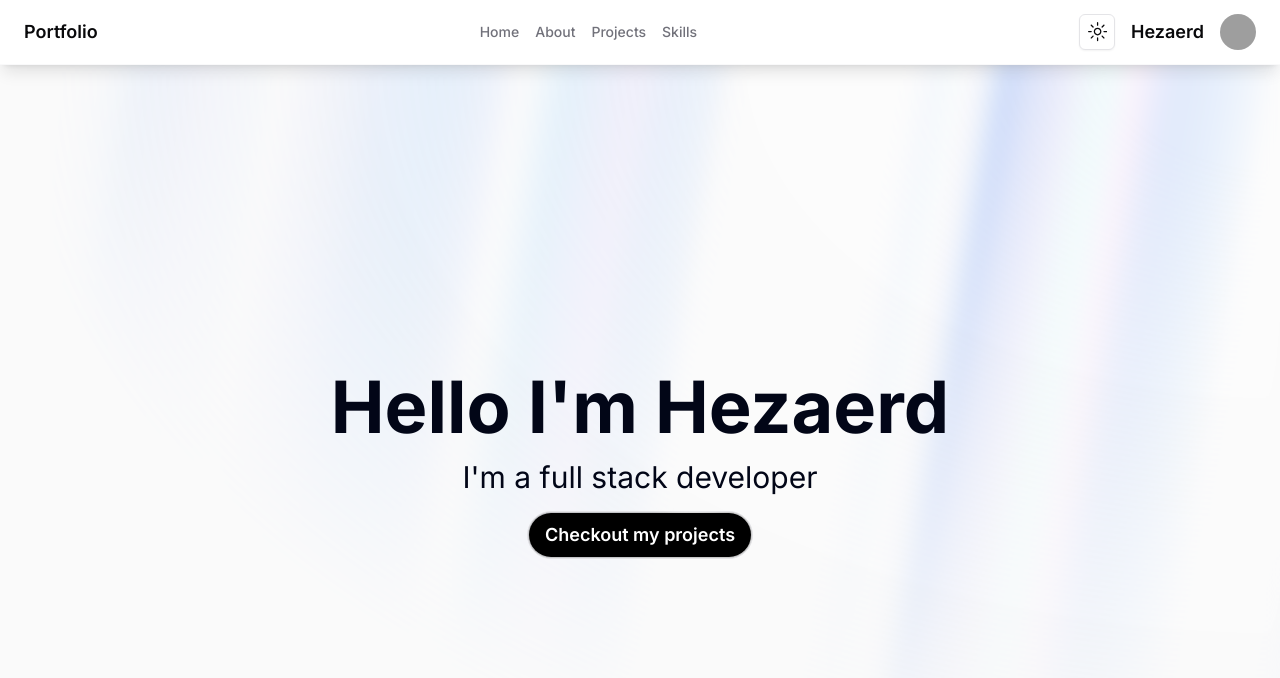
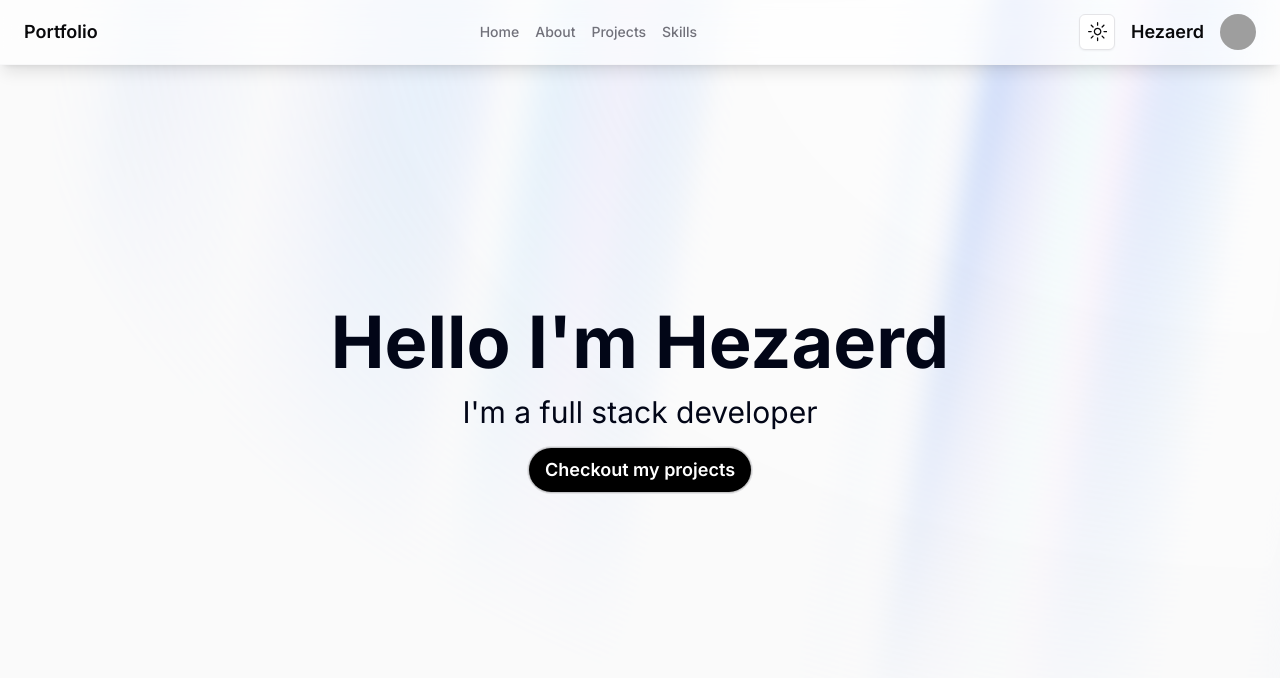
Before and after one commit to Hezaerd/hezaerd.com, a Next.js app: page / in a window 1280 px wide. Shown: the top 678 px of the page. Built offline with nearby package versions, Linux system fonts and the light colour scheme; no server answers; grey boxes are pictures that could not be loaded.

Commit message:
feat: make navbar fixed instead of sticky

```diff
--- a/src/components/navigation/navbar.tsx
+++ b/src/components/navigation/navbar.tsx
@@ -6,15 +6,14 @@ import NavbarProfile from "./navbar-profile";
 
 export default function Navbar() {
   return (
-    <div className="sticky top-0 left-0 z-50 w-full backdrop-blur-lg bg-background/60 border-b border-muted/50 shadow-lg">
-      <div className="container flex items-center justify-between h-16 px-4 md:px-6">
-
+    <div className="fixed left-0 top-0 z-50 w-full border-b border-muted/50 bg-background/60 shadow-lg backdrop-blur-lg">
+      <div className="container flex h-16 items-center justify-between px-4 md:px-6">
         <Link href={"/"} prefetch={false} className="flex items-center gap-4">
           <span className="text-lg font-semibold">Portfolio</span>
         </Link>
 
         <div className="flex items-center gap-4">
-          <nav className="hidden md:flex items-center gap-4">
+          <nav className="hidden items-center gap-4 md:flex">
             <NavLink name="Home" href="/" />
             <NavLink name="About" href="/about" />
             <NavLink name="Projects" href="/projects" />
```
